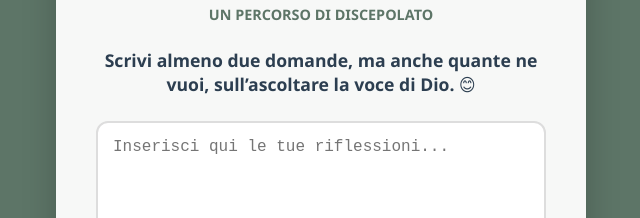
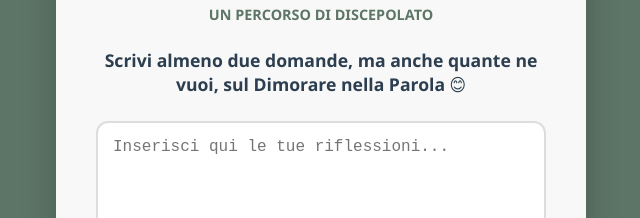
Before and after one commit to christianceselli/Thrive, a plain HTML site: page index.html in a window 1280 px wide. Shown: the part 187-405 px from the top of the page, 319-959 px from the left. Drawn offline with nearby package versions, Linux system fonts and the light colour scheme.

Commit message:
Update index.html

```diff
--- a/index.html
+++ b/index.html
@@ -120,7 +120,7 @@
     <div class="brand">thrive</div>
     <div class="subtitle">Un Percorso di Discepolato</div>
 
-    <h2>Scrivi almeno due domande, ma anche quante ne vuoi, sull’ascoltare la voce di Dio. 😊</h2>
+    <h2>Scrivi almeno due domande, ma anche quante ne vuoi, sul Dimorare nella Parola 😊</h2>
 
     <textarea id="domandaInput" placeholder="Inserisci qui le tue riflessioni..."></textarea>
 
```
